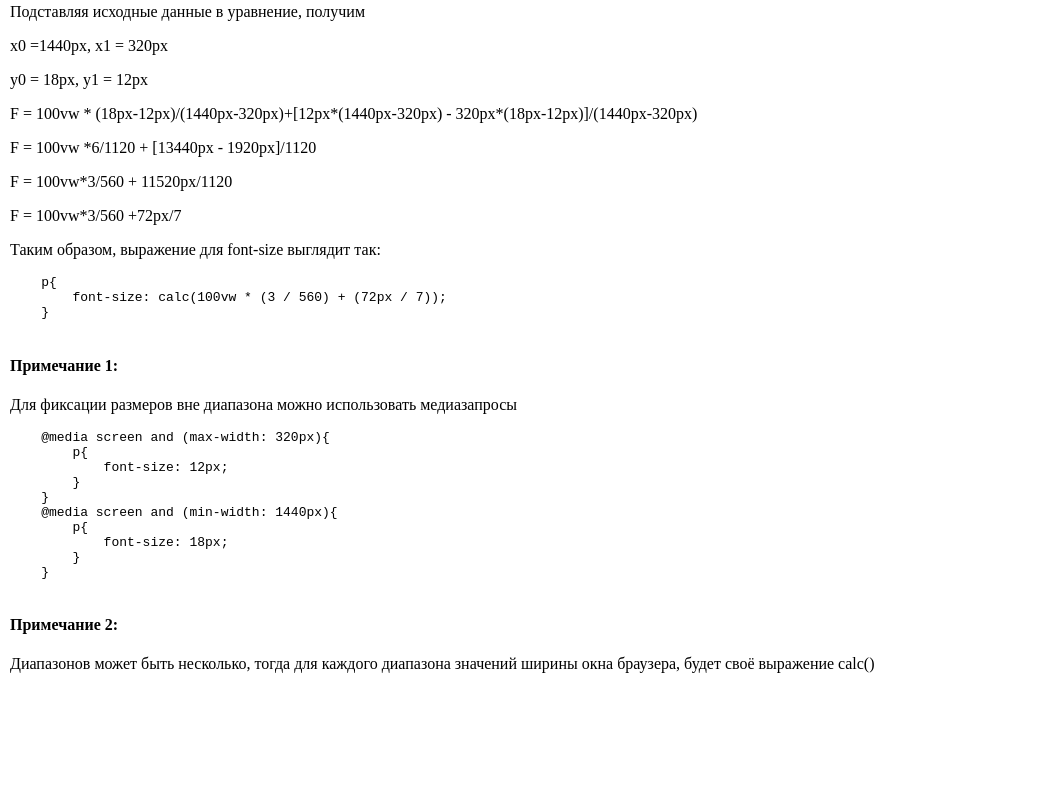
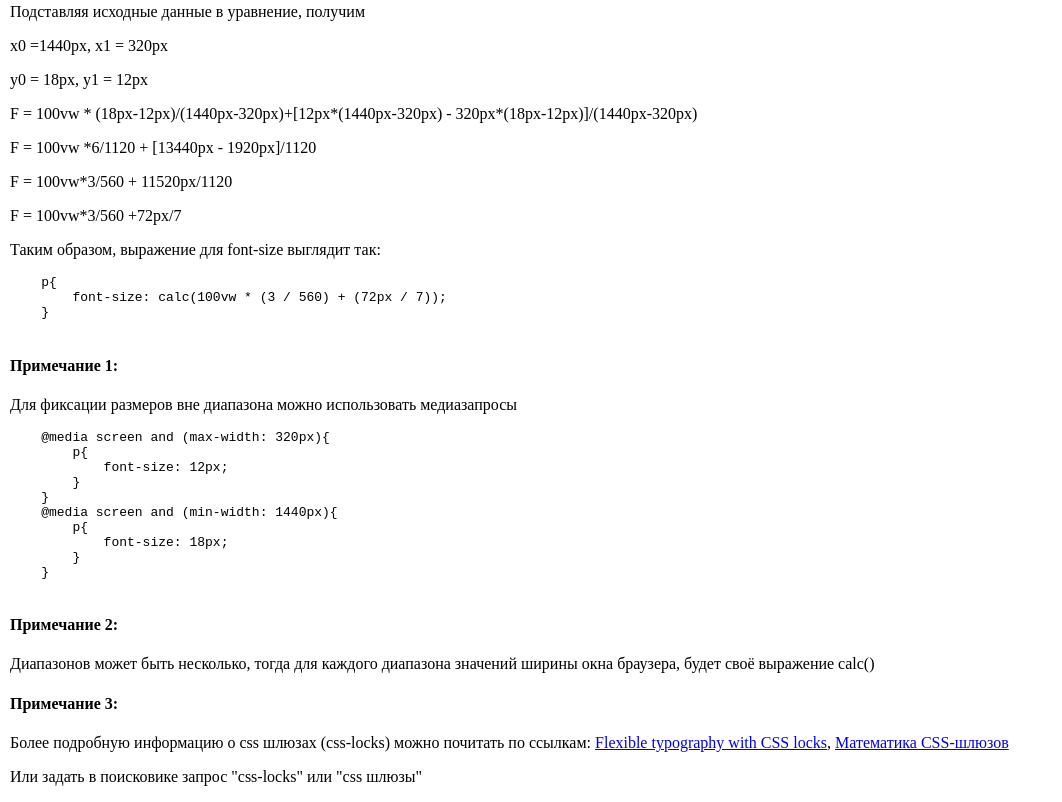
Before and after one commit to egalua/cssCalcGenerator, a plain HTML site: page index.html in a window 1280 px wide. Shown: the part 1014-1816 px from the top of the page, without its empty margins (0-1062 px from the left). Before the commit the page ends 1703 px from the top, so only its background shows below. Drawn offline with Linux system fonts and the light colour scheme.

Commit message:
add script name

```diff
--- a/index.html
+++ b/index.html
@@ -5,7 +5,7 @@
     <meta name="viewport" content="width=device-width, initial-scale=1.0">
     <meta http-equiv="X-UA-Compatible" content="ie=edge">
     <link rel="stylesheet" href="css/style.css">
-    <title>Responsive design</title>
+    <title>CSS locks</title>
 </head>
 <body>
     <div class="wrapper">
@@ -154,7 +154,14 @@
             </code>
             <h4>Примечание 2:</h4>
             <p>
-                    Диапазонов может быть несколько, тогда для каждого диапазона значений ширины окна браузера, будет своё выражение calc()
+                Диапазонов может быть несколько, тогда для каждого диапазона значений ширины окна браузера, будет своё выражение calc()
+            </p>
+            <h4>Примечание 3:</h4>
+            <p>
+                Более подробную информацию о css шлюзах (css-locks) можно почитать по ссылкам: <a href="https://blog.typekit.com/2016/08/17/flexible-typography-with-css-locks/">Flexible typography with CSS locks</a>, <a href="https://habr.com/ru/company/mailru/blog/315196/">Математика CSS-шлюзов</a>
+            </p>
+            <p>
+                Или задать в поисковике запрос "css-locks" или "css шлюзы"
             </p>
         </section>
     </div>
```
Also changed, not shown: 1 other file.
